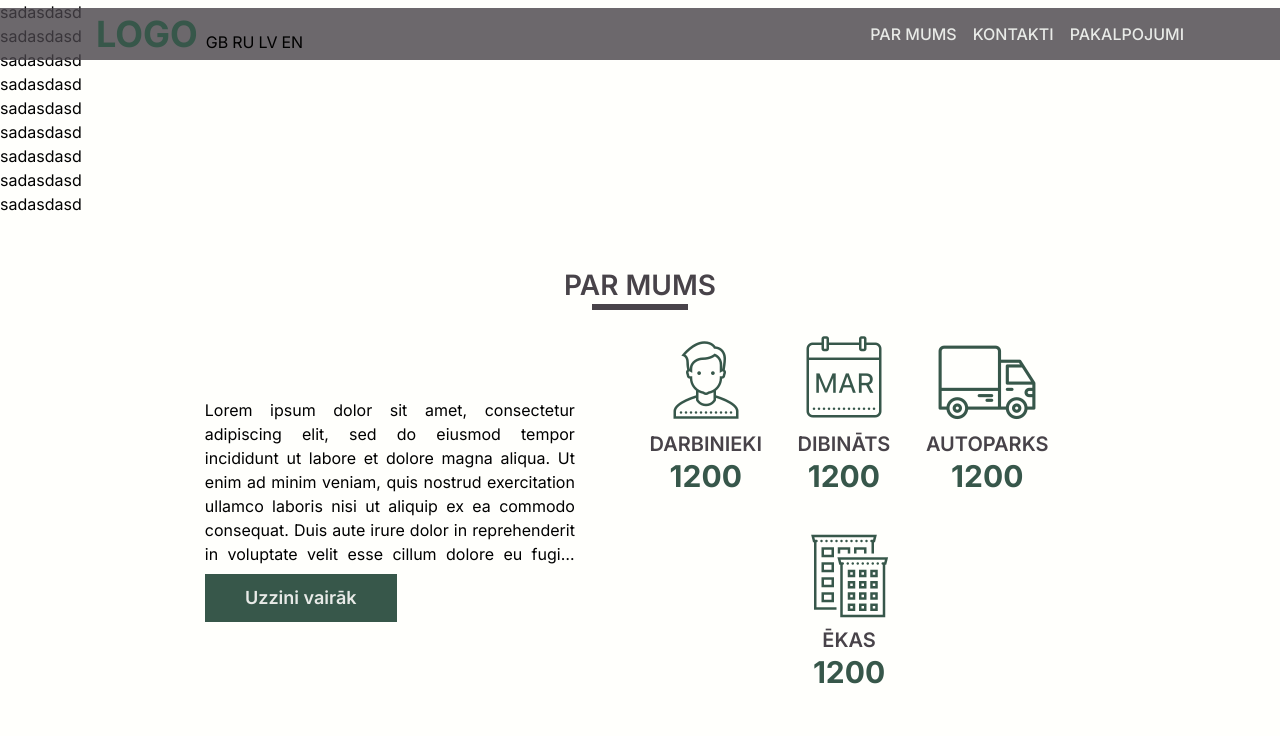
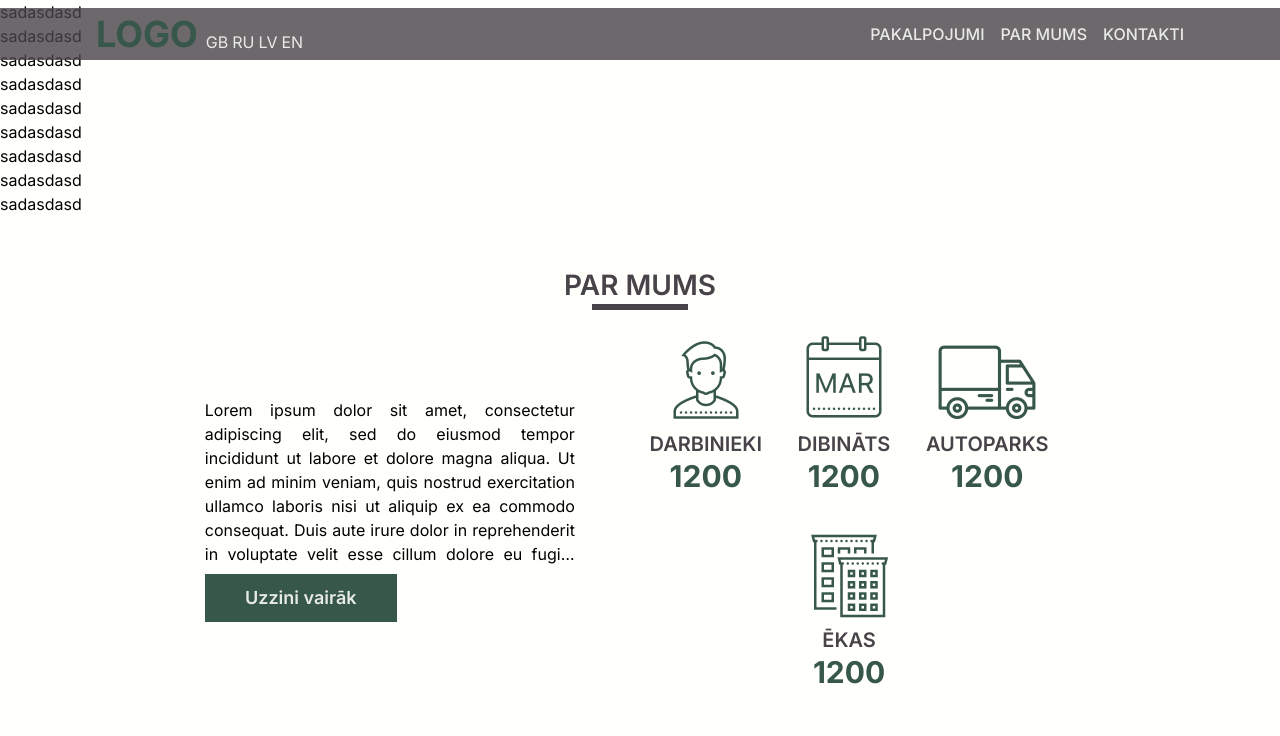
Before and after one commit to MarcelMorningstar/rall, a Next.js app: page / in a window 1280 px wide. Shown: the top 736 px of the page. Built offline with nearby package versions, Linux system fonts and the light colour scheme.

Commit message:
responsive navbar

```diff
--- a/src/components/Navbar.jsx
+++ b/src/components/Navbar.jsx
@@ -1,67 +1,113 @@
 'use client'
 
 import { useState } from "react";
+import { useWindowDimensions } from "@/utilities/window";
 import Link from "next/link";
 import { usePathname } from 'next/navigation'
-import { Menu, MenuHandler, MenuList, MenuItem } from "@material-tailwind/react";
+import { Menu, MenuHandler, MenuList, MenuItem, Typography } from "@material-tailwind/react";
+import { HiMenuAlt3 } from "react-icons/hi";
 
 export default function Navbar() {
+  const [openMenu1, setOpenMenu1] = useState(false)
+  const [openMenu2, setOpenMenu2] = useState(false)
+  const dimensions = useWindowDimensions()
   const pathname = usePathname()
-  const [openMenu, setOpenMenu] = useState(false);
-
-  const menuItems = [
-    {
-      title: "Starptautiskā Transportēšana",
-      link: "/shipping",
-    },
-    {
-      title: "Pašizgāzēji",
-      link: "/dump-trucks",
-    },
-    {
-      title: "Būvniecība",
-      link: "/construction",
-    },
-    {
-      title: "Biroju Noma",
-      link: "/rent",
-    },
-  ];
 
   return (
-    <nav className="absolute top-2 flex flex-row items-center justify-between w-full bg-foreground/80 px-24 py-1.5">
+    <nav className="absolute top-2 flex flex-row items-center justify-between gap-3 w-full bg-foreground/80 py-1.5" style={{ paddingLeft: 'min(10vw, 96px)', paddingRight: 'min(10vw, 96px)' }}>
       <div className="flex flex-row items-end gap-2">
         <Link href="/" className="text-4xl font-bold text-primary">LOGO</Link>
 
         <div className="flex flex-row gap-1">
-          <button className="hover:text-primary">GB</button>
-          <button className="hover:text-primary">RU</button>
-          <button className="hover:text-primary">LV</button>
-          <button className="hover:text-primary">EN</button>
+          <button className="transition-all duration-300 text-background hover:text-secondary">GB</button>
+          <button className="transition-all duration-300 text-background hover:text-secondary">RU</button>
+          <button className="transition-all duration-300 text-background hover:text-secondary">LV</button>
+          <button className="transition-all duration-300 text-background hover:text-secondary">EN</button>
         </div>
       </div>
 
+      {
+        dimensions.width > 900 ? (
           <div className="flex flex-row gap-4">
-        <Link href="/about" className={pathname == "/about" ? "relative font-medium text-background after:block after:absolute after:left-1/2 after:-translate-x-1/2 after:w-1/3 after:h-[2px] after:bg-background after:transition-all after:duration-300" : "relative font-medium text-background after:block after:absolute after:left-1/2 after:-translate-x-1/2 after:w-0 hover:after:w-1/3 after:h-[2px] after:bg-background after:transition-all after:duration-300"}>PAR MUMS</Link>
-        <Link href="/contact" className={pathname == "/contact" ? "relative font-medium text-background after:block after:absolute after:left-1/2 after:-translate-x-1/2 after:w-1/3 after:h-[2px] after:bg-background after:transition-all after:duration-300" : "relative font-medium text-background after:block after:absolute after:left-1/2 after:-translate-x-1/2 after:w-0 hover:after:w-1/3 after:h-[2px] after:bg-background after:transition-all after:duration-300"}>KONTAKTI</Link>
-
-        <Menu open={openMenu} handler={setOpenMenu} allowHover>
+            <Menu open={openMenu1} handler={setOpenMenu1} allowHover>
               <MenuHandler>
-            <span className={(pathname == "/shipping" || pathname == "/dump-trucks" || pathname == "/construction" || pathname == "/rent") ? "relative font-medium text-background after:block after:absolute after:left-1/2 after:-translate-x-1/2 after:w-1/3 after:h-[2px] after:bg-background after:transition-all after:duration-300" : "relative font-medium text-background after:block after:absolute after:left-1/2 after:-translate-x-1/2 after:w-0 hover:after:w-1/3 after:h-[2px] after:bg-background after:transition-all after:duration-300"}>PAKALPOJUMI</span>
+                <span className={`relative font-medium text-background whitespace-nowrap after:block after:absolute after:left-1/2 after:-translate-x-1/2 ${(pathname == "/shipping" || pathname == "/dump-trucks" || pathname == "/construction" || pathname == "/rent") ? "after:w-1/3" : "after:w-0" } hover:after:w-1/3 after:h-[2px] after:bg-background after:transition-all after:duration-300 cursor-pointer`}>PAKALPOJUMI</span>
               </MenuHandler>
               <MenuList className="w-auto">
                 <ul className="w-full">
-              {menuItems.map(({ title, link }) => (
-                <Link href={link} key={title}>
+                  <Link href='/shipping'>
                     <MenuItem>
-                    <span>{ title }</span>
+                      <span>Starptautiskā Transportēšana</span>
                     </MenuItem>
                   </Link>
-              ))}
+                  <Link href='/dump-trucks'>
+                    <MenuItem>
+                      <span>Pašizgāzēji</span>
+                    </MenuItem>
+                  </Link>
+                  <Link href='/construction'>
+                    <MenuItem>
+                      <span>Būvniecība</span>
+                    </MenuItem>
+                  </Link>
+                  <Link href='/rent'>
+                    <MenuItem>
+                      <span>Biroju Noma</span>
+                    </MenuItem>
+                  </Link>
                 </ul>
               </MenuList>
             </Menu>
+
+            <Link href="/about" className={`relative font-medium text-background whitespace-nowrap after:block after:absolute after:left-1/2 after:-translate-x-1/2 ${ pathname == "/about" ? "after:w-1/3" : "after:w-0" } hover:after:w-1/3 after:h-[2px] after:bg-background after:transition-all after:duration-300`}>PAR MUMS</Link>
+            <Link href="/contact" className={`relative font-medium text-background whitespace-nowrap after:block after:absolute after:left-1/2 after:-translate-x-1/2 ${ pathname == "/contact" ? "after:w-1/3" : "after:w-0" } hover:after:w-1/3 after:h-[2px] after:bg-background after:transition-all after:duration-300`}>KONTAKTI</Link>
           </div>
+        ) : (
+          <Menu open={openMenu2} handler={setOpenMenu2} placement="bottom-end">
+              <MenuHandler>
+                <span><HiMenuAlt3 className="w-7 h-7 text-background cursor-pointer" /></span>
+              </MenuHandler>
+              <MenuList className="w-auto">
+                <ul className="w-full focus:outline-none">
+                  <span className="text-base font-semibold">Pakalpojumi</span>
+                  <Link href='/shipping'>
+                    <MenuItem>
+                      <span>Starptautiskā Transportēšana</span>
+                    </MenuItem>
+                  </Link>
+                  <Link href='/dump-trucks'>
+                    <MenuItem>
+                      <span>Pašizgāzēji</span>
+                    </MenuItem>
+                  </Link>
+                  <Link href='/construction'>
+                    <MenuItem>
+                      <span>Būvniecība</span>
+                    </MenuItem>
+                  </Link>
+                  <Link href='/rent'>
+                    <MenuItem>
+                      <span>Biroju Noma</span>
+                    </MenuItem>
+                  </Link>
+                  <hr className="my-3" />
+                  <span className="text-base font-semibold">Kompānija</span>
+                  <Link href='/about'>
+                    <MenuItem>
+                      <span>Par Mums</span>
+                    </MenuItem>
+                  </Link>
+                  <Link href='/contact'>
+                    <MenuItem>
+                      <span>Kontakti</span>
+                    </MenuItem>
+                  </Link>
+                </ul>
+              </MenuList>
+          </Menu>
+        )
+      }
+
     </nav>
   )
 }
--- /dev/null
+++ b/src/utilities/window.js
@@ -0,0 +1,28 @@
+import { useEffect, useState } from "react";
+
+function getWindowDimensions() {
+    const { innerWidth: width, innerHeight: height } = window;
+
+    return {
+        width,
+        height
+    };
+}
+
+export function useWindowDimensions() {
+    const [windowDimensions, setWindowDimensions] = useState(
+        getWindowDimensions()
+    );
+
+    useEffect(() => {
+        function handleResize() {
+            setWindowDimensions(getWindowDimensions());
+        }
+
+        window.addEventListener("resize", handleResize);
+
+        return () => window.removeEventListener("resize", handleResize);
+    }, []);
+
+    return windowDimensions;
+}
```
Lines whose indentation alone changed are shown as unchanged.
